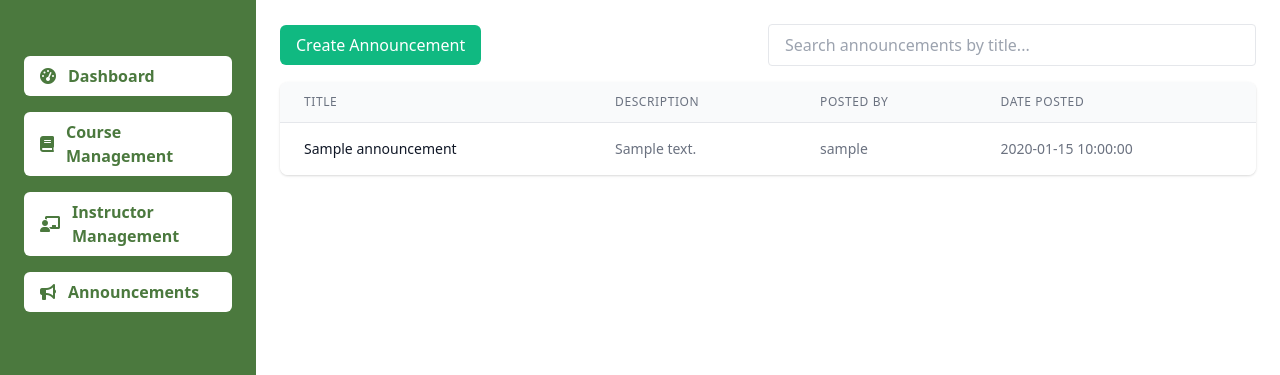
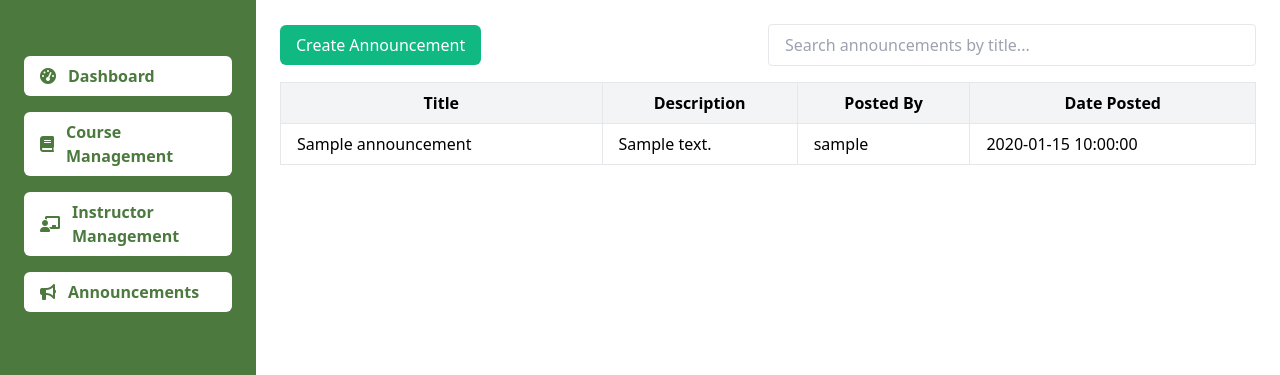
Before and after one commit to root-19/E-learning, a PHP site: page /admin/announcement in a window 1280 px wide. Shown: the part 64-439 px from the top of the page. Run offline with PHP 8.4, Linux system fonts and the light colour scheme; the visitor is signed in with stand-in values (Sample User, id 1); tables that the repository leaves empty or names only in its code hold one stand-in row (values such as "Sample post"); data that the repository does not hold is empty.

Commit message:
Revert files to pre-merge state (from 2cc36a0)

```diff
--- a/app/controller/ModuleController.php
+++ b/app/controller/ModuleController.php
@@ -9,8 +9,7 @@ class ModuleController {
 
     public function listCourses() {
         $module = new Module();
-        $page = isset($_GET['page']) ? (int)$_GET['page'] : 1;
-        return $module->getAllCourses($page);
+        return $module->getAllCourses();
     }
 
     public function getCourseById($courseId) {
--- a/app/views/admin/announcement.php
+++ b/app/views/admin/announcement.php
@@ -71,41 +71,30 @@ include 'layout/side-header.php';
 <?php endif; ?> -->
 
 <!-- Announcements Table -->
-<div class="overflow-x-auto rounded-lg shadow">
-    <table class="min-w-full divide-y divide-gray-200">
-        <thead class="bg-gray-50">
-            <tr>
-                <th scope="col" class="px-6 py-3 text-left text-xs font-medium text-gray-500 uppercase tracking-wider">Title</th>
-                <th scope="col" class="px-6 py-3 text-left text-xs font-medium text-gray-500 uppercase tracking-wider">Description</th>
-                <th scope="col" class="px-6 py-3 text-left text-xs font-medium text-gray-500 uppercase tracking-wider">Posted By</th>
-                <th scope="col" class="px-6 py-3 text-left text-xs font-medium text-gray-500 uppercase tracking-wider">Date Posted</th>
+<table class="min-w-full border-collapse border border-gray-200">
+    <thead>
+        <tr class="bg-gray-100">
+            <th class="border px-4 py-2">Title</th>
+            <th class="border px-4 py-2">Description</th>
+            <th class="border px-4 py-2">Posted By</th>
+            <th class="border px-4 py-2">Date Posted</th>
         </tr>
     </thead>
-        <tbody class="bg-white divide-y divide-gray-200">
+    <tbody>
         <?php if (!empty($announcements)): ?>
             <?php foreach ($announcements as $announcement): ?>
-                    <tr class="hover:bg-gray-50 transition-colors duration-200">
-                        <td class="px-6 py-4 whitespace-nowrap text-sm font-medium text-gray-900"><?= htmlspecialchars($announcement['title']) ?></td>
-                        <td class="px-6 py-4 text-sm text-gray-500 max-w-md truncate"><?= htmlspecialchars($announcement['description']) ?></td>
-                        <td class="px-6 py-4 whitespace-nowrap text-sm text-gray-500"><?= htmlspecialchars($announcement['admin_name']) ?></td>
-                        <td class="px-6 py-4 whitespace-nowrap text-sm text-gray-500"><?= htmlspecialchars($announcement['posted_at']) ?></td>
+                <tr>
+                    <td class="border px-4 py-2"><?= htmlspecialchars($announcement['title']) ?></td>
+                    <td class="border px-4 py-2"><?= htmlspecialchars($announcement['description']) ?></td>
+                    <td class="border px-4 py-2"><?= htmlspecialchars($announcement['admin_name']) ?></td>
+                    <td class="border px-4 py-2"><?= htmlspecialchars($announcement['posted_at']) ?></td>
                 </tr>
             <?php endforeach; ?>
         <?php else: ?>
-                <tr>
-                    <td colspan="4" class="px-6 py-4 text-center text-sm text-gray-500 bg-gray-50">
-                        <div class="flex items-center justify-center space-x-2">
-                            <svg class="w-5 h-5 text-gray-400" fill="none" stroke="currentColor" viewBox="0 0 24 24">
-                                <path stroke-linecap="round" stroke-linejoin="round" stroke-width="2" d="M13 16h-1v-4h-1m1-4h.01M21 12a9 9 0 11-18 0 9 9 0 0118 0z"></path>
-                            </svg>
-                            <span>No announcements found.</span>
-                        </div>
-                    </td>
-                </tr>
+            <tr><td colspan="4" class="text-center py-4">No announcements found.</td></tr>
         <?php endif; ?>
     </tbody>
 </table>
-</div>
 
 <!-- Modal -->
 <div id="announcementModal" class="fixed inset-0 bg-gray-500 bg-opacity-50 flex justify-center items-center hidden">
--- a/app/views/admin/course-view.php
+++ b/app/views/admin/course-view.php
@@ -58,7 +58,7 @@ foreach ($chapters as $chapter) {
         <div class="bg-white rounded-xl shadow-md overflow-hidden border border-gray-200 mb-8">
             <div class="relative h-64">
                 <?php if (!empty($course['course_image'])): ?>
-                <img src="/<?= htmlspecialchars($course['course_image']) ?>"
+                <img src="<?= htmlspecialchars($course['course_image']) ?>"
                      alt="<?= htmlspecialchars($course['course_title']) ?>"
                      class="w-full h-full object-cover">
                 <?php else: ?>
--- a/app/views/header.php
+++ b/app/views/header.php
@@ -40,9 +40,7 @@
       <a href="#explore" class="hover:text-yellow-400">Explore</a>
       <a href="my_learning" class="hover:text-yellow-400">My Learning</a>
       <a href="#about" class="hover:text-yellow-400">About Us</a>
-      <a href="contact" class="hover:text-yellow-400">Contact</a>
-      <a href="announcement" class="hover:text-yellow-400">announcement</a>
-
+      <a href="#contact" class="hover:text-yellow-400">Contact</a>
     </nav>
 
     <!-- User Dropdown -->
@@ -52,7 +50,7 @@
       </button>
       <!-- Dropdown Menu -->
       <div id="userDropdown" class="hidden absolute right-0 mt-2 w-48 bg-white text-black rounded-md shadow-lg z-50">
-        <a href="edit-profile" class="block px-4 py-2 hover:bg-gray-200">Edit Profile</a>
+        <a href="edit-profile.php" class="block px-4 py-2 hover:bg-gray-200">Edit Profile</a>
         <a href="/logout" class="block px-4 py-2 hover:bg-gray-200">Logout</a>
       </div>
     </div>
--- a/app/views/instructor/layout/header.php
+++ b/app/views/instructor/layout/header.php
@@ -99,10 +99,10 @@
                     <span>Interactive Management</span>
                 </a>
 
-                <!-- <a href="/instructor/learning-modules" class="nav-link flex items-center space-x-3 py-3 px-4 rounded-lg hover:bg-white/10">
+                <a href="/instructor/learning-modules" class="nav-link flex items-center space-x-3 py-3 px-4 rounded-lg hover:bg-white/10">
                     <i class="fas fa-book-open"></i>
                     <span>Learning Modules</span>
-                </a> -->
+                </a>
 
                 <a href="/instructor/announcements" class="nav-link flex items-center space-x-3 py-3 px-4 rounded-lg hover:bg-white/10">
                     <i class="fas fa-bullhorn"></i>
--- a/explore.html
+++ b/explore.html
@@ -1,4 +1,4 @@
-<!-- Try AI directly in your favorite apps … Use Gemini to generate drafts and refine content, plus get Gemini Advanced with access to Google’s next-gen AI for ₱1,100.00 ₱550.00 for 2 months -->
+Try AI directly in your favorite apps … Use Gemini to generate drafts and refine content, plus get Gemini Advanced with access to Google’s next-gen AI for ₱1,100.00 ₱550.00 for 2 months
 <!DOCTYPE html>
 <html lang="en">
 <head>
@@ -121,7 +121,7 @@
 </body>
 </html>
 <style>
-    /* Try AI directly in your favorite apps … Use Gemini to generate drafts and refine content, plus get Gemini Advanced with access to Google’s next-gen AI for ₱1,100.00 ₱550.00 for 2 months */
+    Try AI directly in your favorite apps … Use Gemini to generate drafts and refine content, plus get Gemini Advanced with access to Google’s next-gen AI for ₱1,100.00 ₱550.00 for 2 months
 /* ====================== BASE STYLES ===================== */
 
 * {
--- a/login.html
+++ b/login.html
@@ -9,7 +9,7 @@
     </head>
     <body>
         <style>
-            /* Try AI directly in your favorite apps … Use Gemini to generate drafts and refine content, plus get Gemini Advanced with access to Google’s next-gen AI for ₱1,100.00 ₱550.00 for 2 months */
+            Try AI directly in your favorite apps … Use Gemini to generate drafts and refine content, plus get Gemini Advanced with access to Google’s next-gen AI for ₱1,100.00 ₱550.00 for 2 months
 /* General Styles */
 body {
     font-family: 'Arial', sans-serif;
--- a/register.html
+++ b/register.html
@@ -1,3 +1,4 @@
+Try AI directly in your favorite apps … Use Gemini to generate drafts and refine content, plus get Gemini Advanced with access to Google’s next-gen AI for ₱1,100.00 ₱550.00 for 2 months
 <!DOCTYPE html>
 <html lang="en">
     <head>
--- a/routes/web.php
+++ b/routes/web.php
@@ -27,14 +27,10 @@ $routes = [
     '/dashboard' => ['view', 'dashboard', true, 'user'],
     '/my_learning' => ['view', 'my_learning', true, 'user'],
     '/about' => ['view', 'about', true, 'user'],
-
     '/contact' => ['view', 'contact', true, 'user'],
-    '/edit-profile' => ['view', 'edit-profile', true, 'user'],
-    '/announcement' => ['view', 'announcement', true, 'user'],
     '/enroll' => [EnrollmentController::class, 'enroll', true, 'user'],
     '/course-view/{id}' => ['view', 'course-view', true, 'user'],
     '/chapter/{id}' => ['view', 'chapter-view', true, 'user'],
-
     '/submit-quiz' => [QuizController::class, 'submitQuiz', true, 'user'],
 
     //Routes for instructor
```
Also changed, not shown: app/models/Module.php (+4 -26 lines), app/views/admin/course.php (+4 -33 lines), app/views/my_learning.php (+8 -5 lines). Lines whose indentation alone changed are shown as unchanged.
